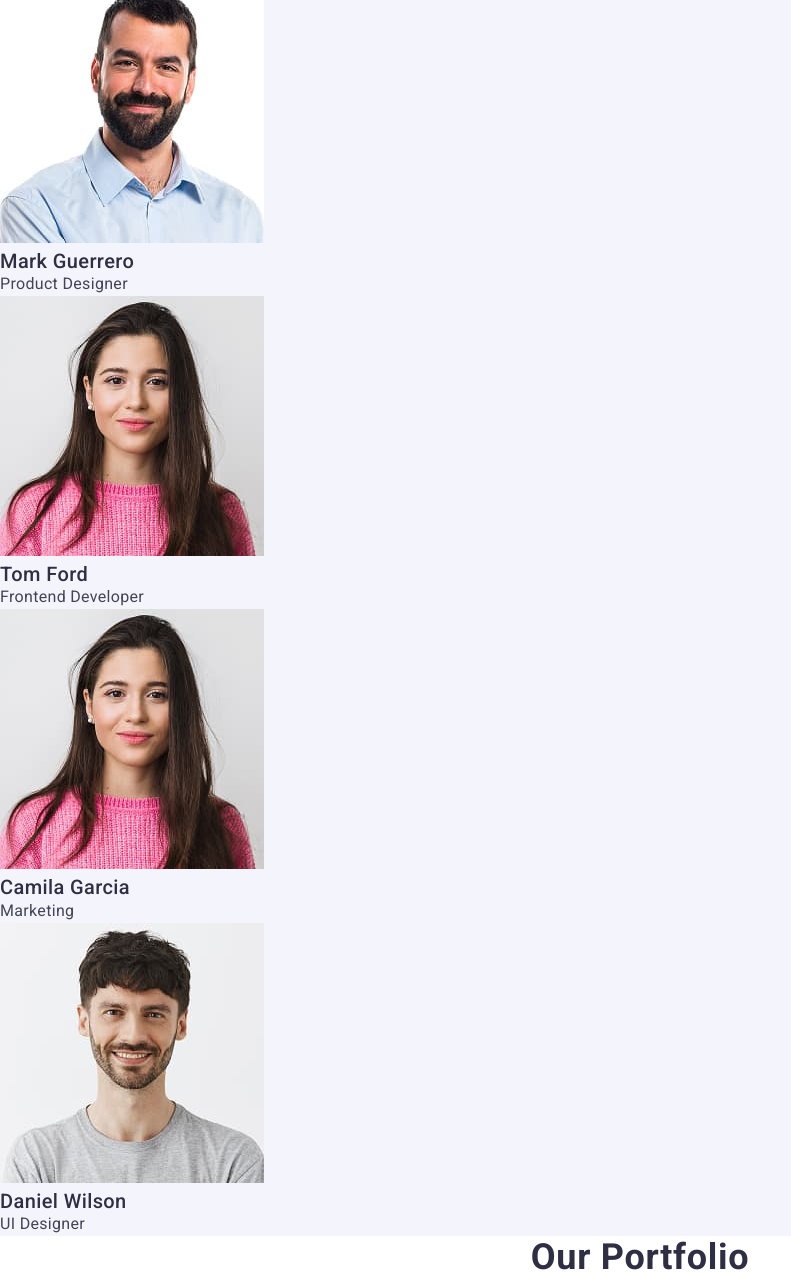
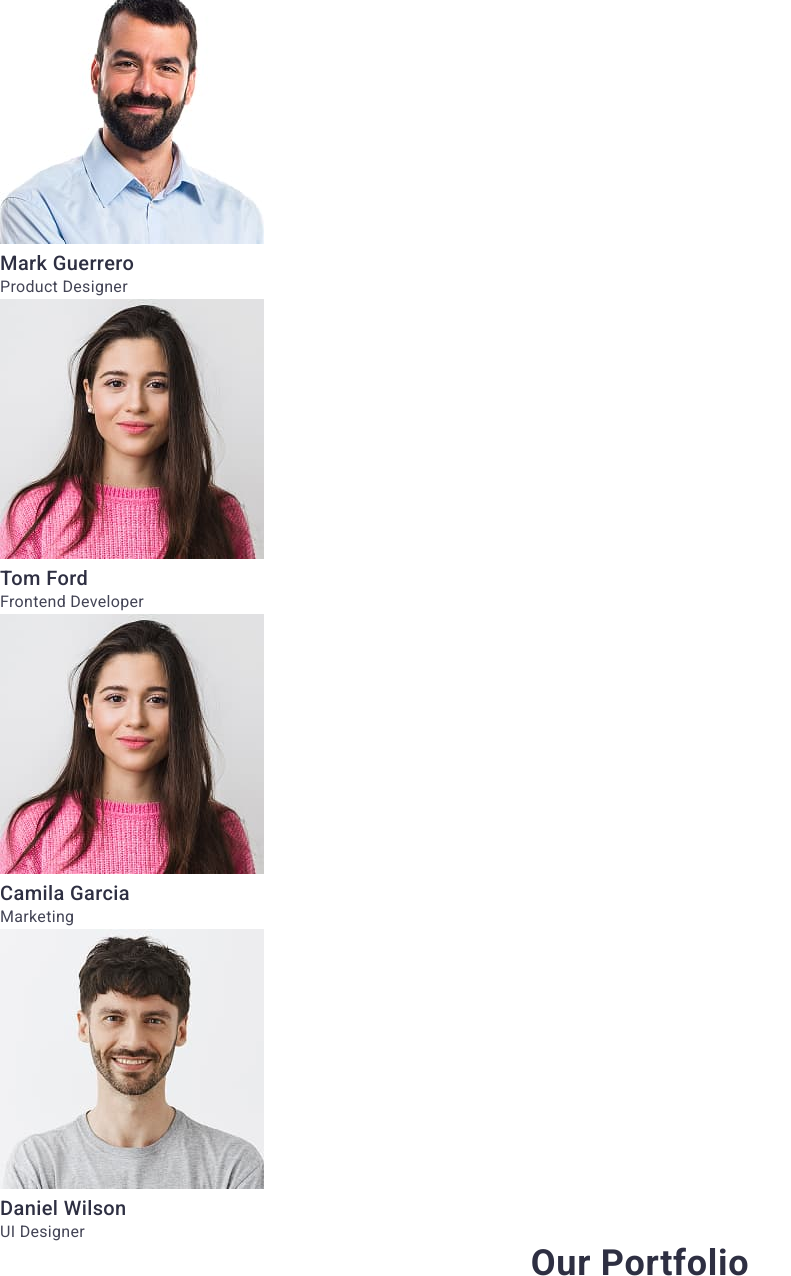
Before and after one commit to Mult2901/goit-markup-hw-02, a plain HTML site: page index.html in a window 1280 px wide. Shown: the part 522-1798 px from the top of the page, without its empty margins (0-791 px from the left). Drawn offline with nearby package versions, Linux system fonts and the light colour scheme.

Commit message:
some fix

```diff
--- a/css/style.css
+++ b/css/style.css
@@ -74,7 +74,7 @@ body {
     color: #2E2F42;
     font-weight: 500;
     font-size: 20px;
-    line-height: 1.11;
+    line-height: 1.2;
     letter-spacing: 0.02em;
 }
 
@@ -86,10 +86,14 @@ body {
     color: #2E2F42;
     font-weight: 700;
     font-size: 36px;
-    line-height: 1.2;
+    line-height: 1.11;
     letter-spacing: 0.02em;
     text-align: center;
     text-transform: capitalize;
+}
+
+.team-list-item {
+    background-color: #FFF;
 }
 
 .footer-content {
--- a/index.html
+++ b/index.html
@@ -80,7 +80,7 @@
       <section class="team-section">
         <h2 class="subtitle">Our Team</h2>
         <ul class="team-list">
-          <li>
+          <li class="team-list-item">
             <img
               src="./images/person/person1.jpg"
               alt="man in blue shirt"
@@ -90,7 +90,7 @@
             <h3 class="caption">Mark Guerrero</h3>
             <p class="team-desc">Product Designer</p>
           </li>
-          <li>
+          <li class="team-list-item">
             <img
               src="./images/person/person3.jpg"
               alt="another man in blue shirt"
@@ -100,7 +100,7 @@
             <h3 class="caption">Tom Ford</h3>
             <p class="team-desc">Frontend Developer</p>
           </li>
-          <li>
+          <li class="team-list-item">
             <img
               src="./images/person/person3.jpg"
               alt="woman in pink sweater"
@@ -110,7 +110,7 @@
             <h3 class="caption">Camila Garcia</h3>
             <p class="team-desc">Marketing</p>
           </li>
-          <li>
+          <li class="team-list-item">
             <img
               src="./images/person/person4.jpg"
               alt="man in grey t-shirt"
```
